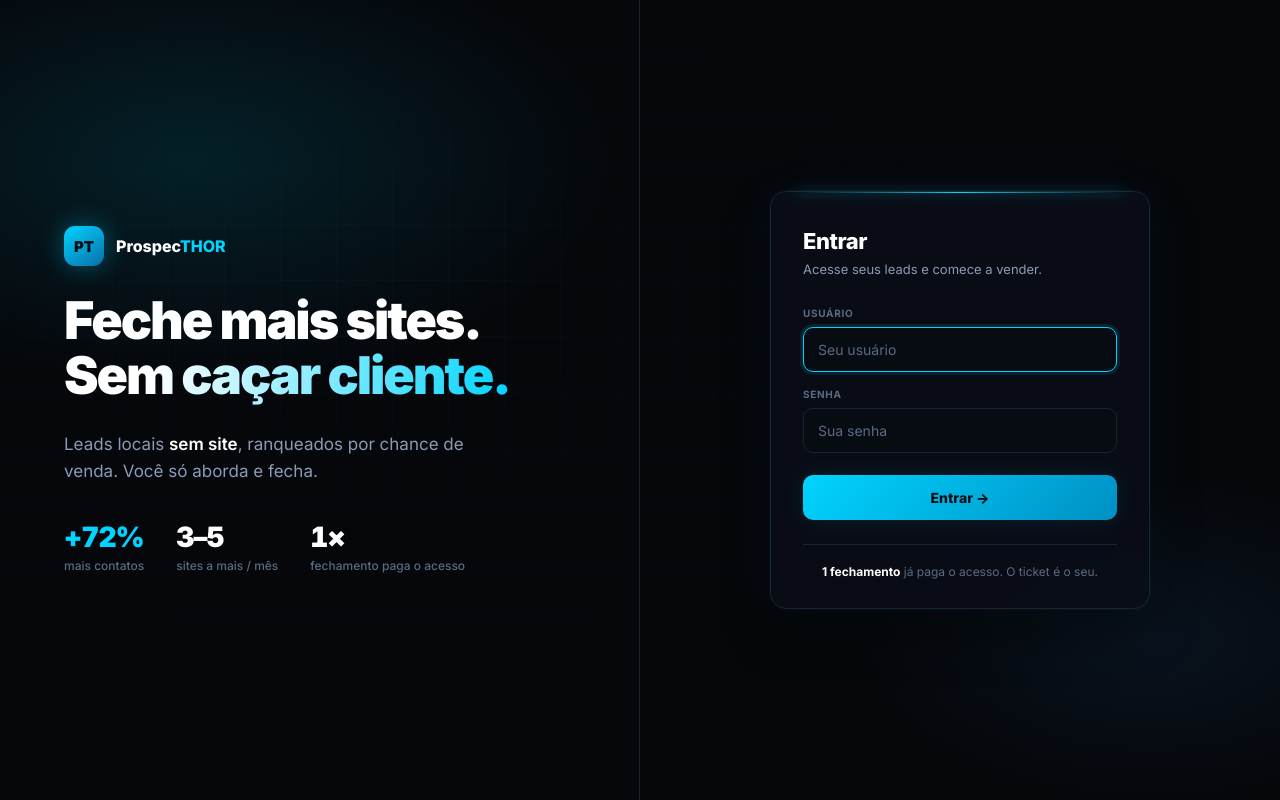
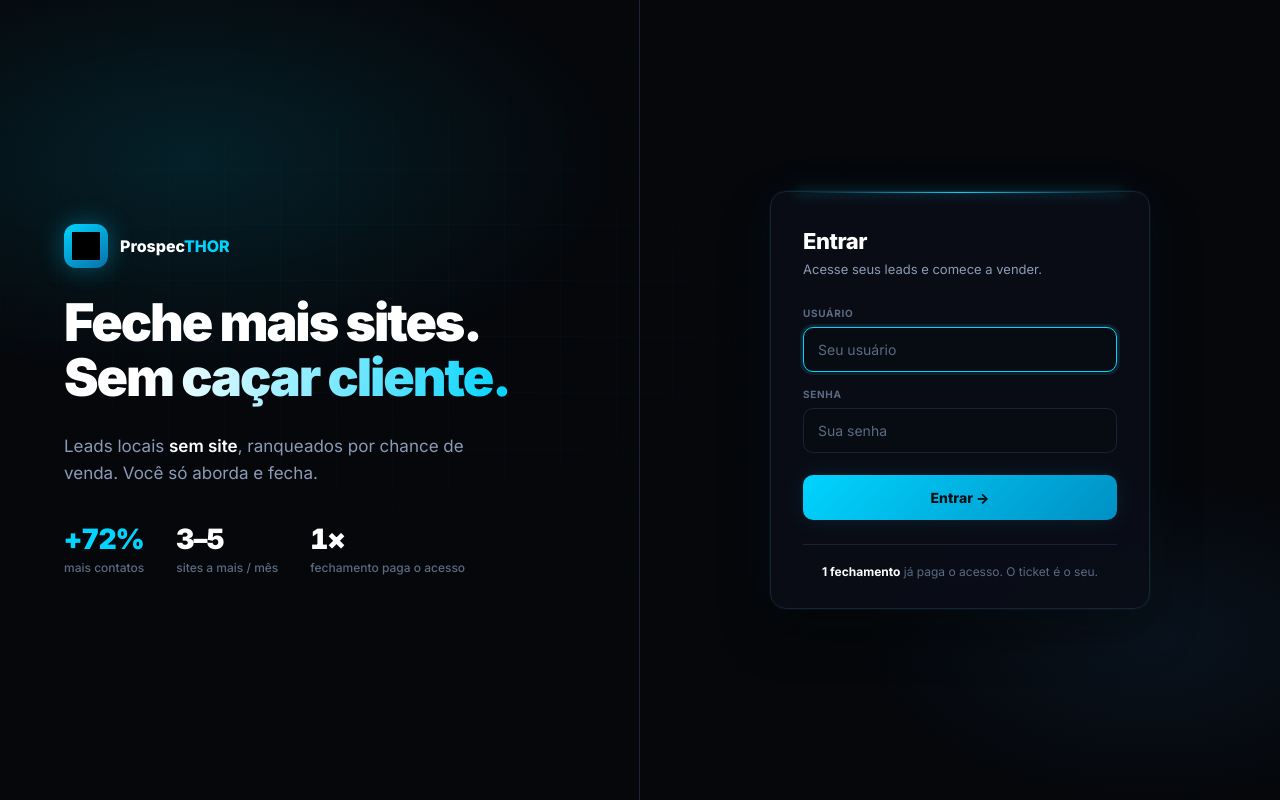
Before and after one commit to pdaugusto/prospecthor, a Flask app: page /login in a window 1280 px wide. Run offline with Flask 3, Linux system fonts and the light colour scheme; some libraries are stand-ins or nearby versions.

Commit message:
feat: mascara do Thor preta no logo da landing e do dashboard
Substitui PT/P pelo icone da mascara (preto estilo vetor) no badge neon.
Serve /static e embute thor-mask no brand-mark.

```diff
--- a/templates/login.html
+++ b/templates/login.html
@@ -70,11 +70,20 @@
       display: flex; align-items: center; gap: 12px;
     }
     .brand-mark {
-      width: 40px; height: 40px; border-radius: 11px;
+      width: 44px; height: 44px; border-radius: 12px;
       background: linear-gradient(145deg, #00d4ff, #0a6fa8);
-      color: #031018; font-weight: 900; font-size: 15px;
       display: grid; place-items: center;
       box-shadow: 0 0 24px var(--neon-glow);
+      overflow: hidden;
+      flex-shrink: 0;
+    }
+    .brand-mark img,
+    .brand-mark svg {
+      width: 28px; height: 28px;
+      display: block;
+      object-fit: contain;
+      /* máscara preta estilo vetor */
+      filter: brightness(0);
     }
     .brand strong {
       font-size: 16px; font-weight: 800; color: #fff;
@@ -265,7 +274,9 @@
   <div class="page">
     <section class="pitch">
       <div class="brand">
-        <div class="brand-mark">PT</div>
+        <div class="brand-mark" title="ProspecTHOR" aria-label="ProspecTHOR">
+          <img src="/static/thor-mask.png" alt="" width="28" height="28" />
+        </div>
         <strong>Prospec<span>THOR</span></strong>
       </div>
 
```
Also changed, not shown: api/index.py (+8 -2 lines), templates/index.html (+12 -3 lines), static/thor-mask.png (added), static/thor-mask.svg (added).
